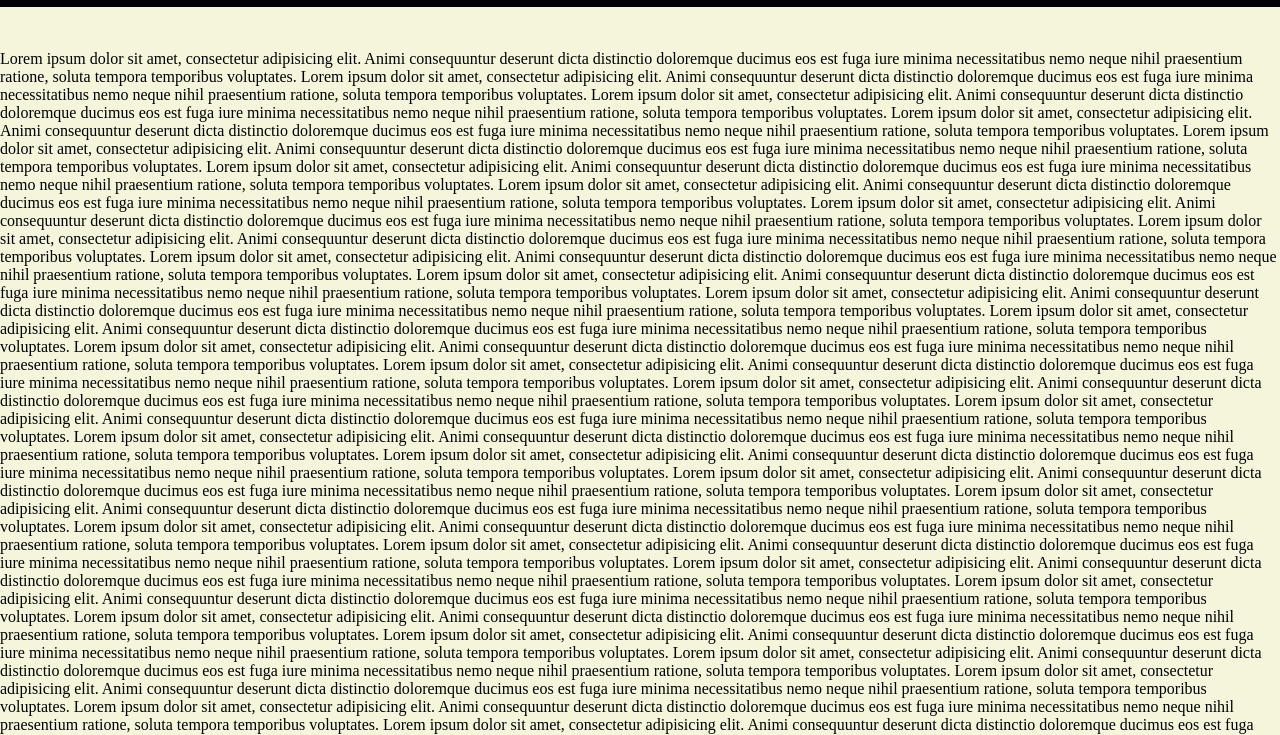
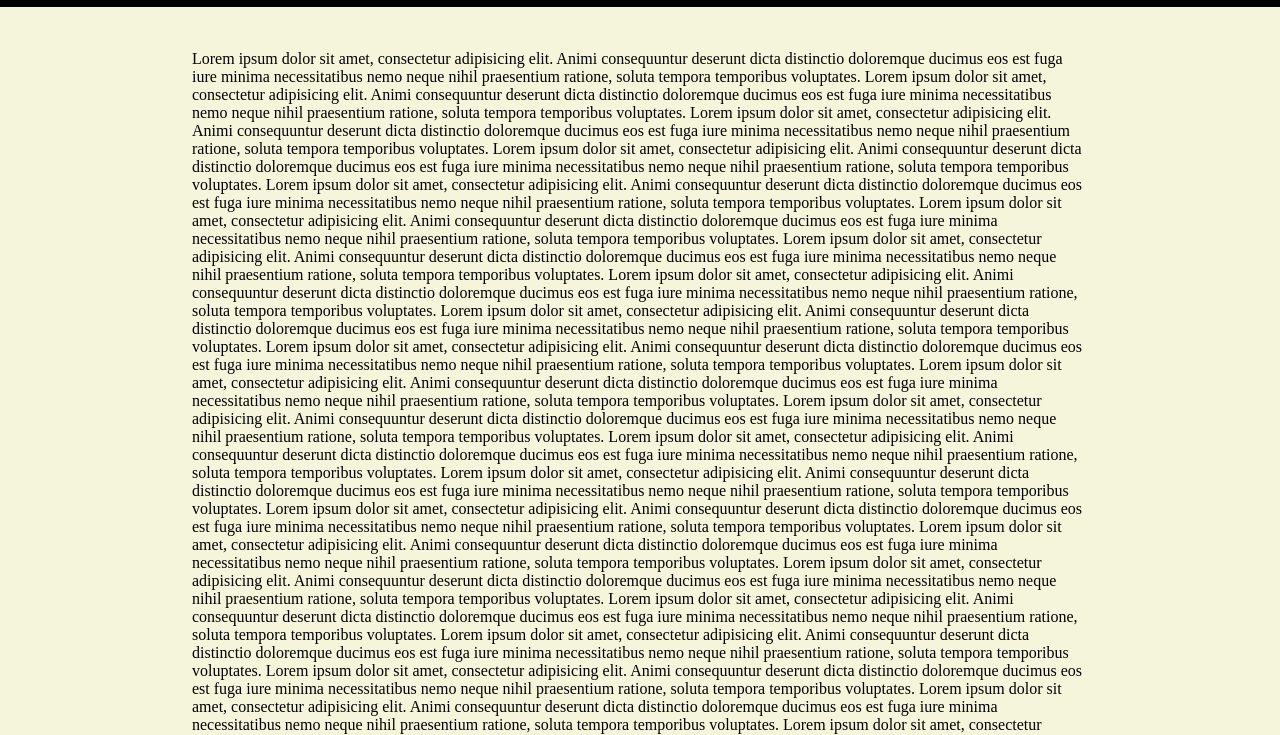
Before and after one commit to gargsahil93/TheOne, a website built with webpack: page index.html in a window 1280 px wide. Shown: the part 50-785 px from the top of the page. Built offline with nearby package versions, Linux system fonts and the light colour scheme.

Commit message:
style(): some more style

```diff
--- a/style/styles.css
+++ b/style/styles.css
@@ -28,4 +28,6 @@ body {
 
 .main-content {
     padding-top: 100px;
+    width: 70%;
+    margin: auto;
 }
```
